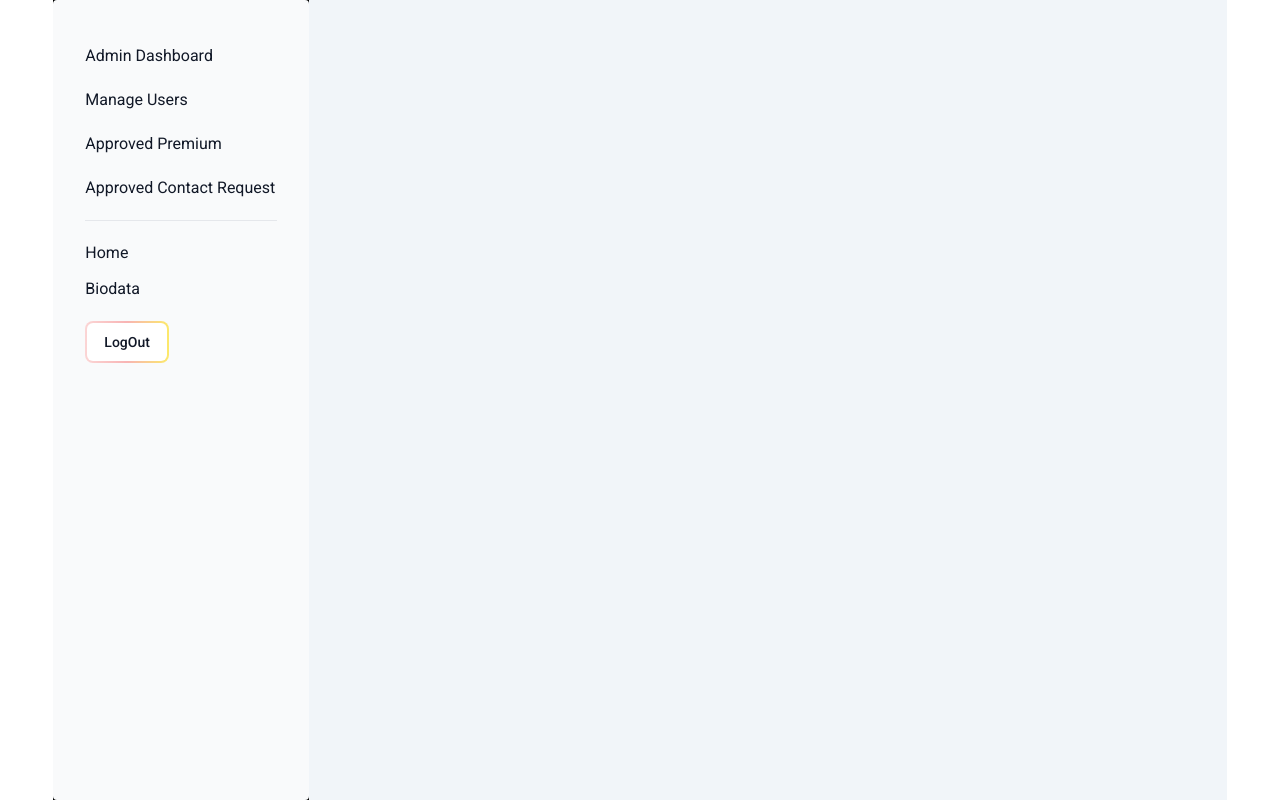
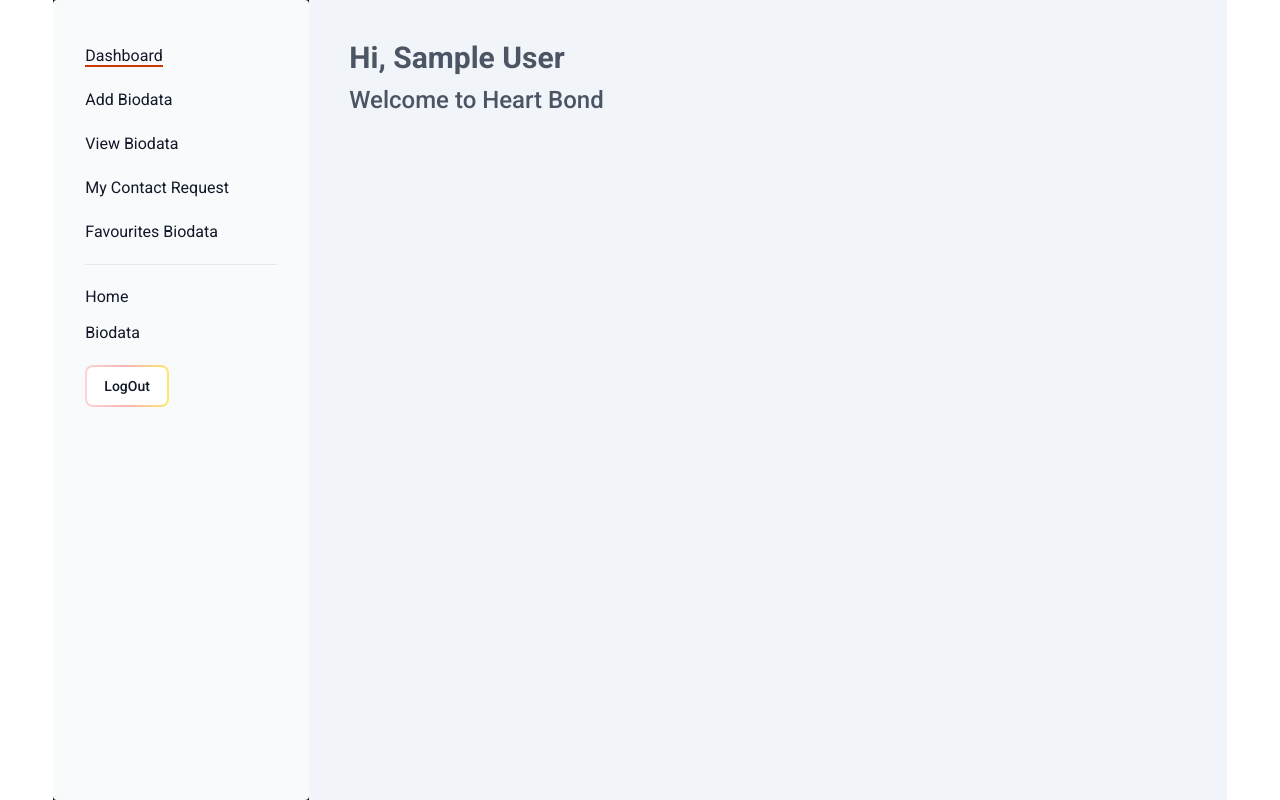
Before and after one commit to devmasud1/heart-bond-client, a React (Vite) app: page /dashboard in a window 1280 px wide. Built offline with nearby package versions, Linux system fonts and the light colour scheme; no server answers; sample sign-in values are in the browser's storage.

Commit message:
define admin routes

```diff
--- /dev/null
+++ b/src/hook/useAdmin.jsx
@@ -0,0 +1,18 @@
+import { useQuery } from "@tanstack/react-query";
+import useAuth from "./useAuth";
+import useAxiosSecure from "./useAxiosSecure";
+
+const useAdmin = () => {
+  const { user } = useAuth();
+  const axiosSecure = useAxiosSecure();
+
+  const { data: isAdmin, isPending: isAdminLoading } = useQuery({
+    queryKey: [user?.email, "isAdmin"],
+    queryFn: async () => {
+      const res = await axiosSecure.get(`/admin/${user?.email}`);
+      return res.data?.admin;
+    },
+  });
+  return [isAdmin, isAdminLoading];
+};
+export default useAdmin;
--- a/src/layout/DashBoardLayout.jsx
+++ b/src/layout/DashBoardLayout.jsx
@@ -2,9 +2,10 @@ import { Button, Sidebar } from "flowbite-react";
 import { NavLink,  Outlet, useNavigate } from "react-router-dom";
 import useAuth from './../hook/useAuth';
 import toast from "react-hot-toast";
+import useAdmin from "../hook/useAdmin";
 
 const DashboardLayout = () => {
-  const isAdmin = true;
+  const [isAdmin] = useAdmin();
    const {userSignOut} = useAuth();
    const navigate = useNavigate()
 
@@ -26,6 +27,20 @@ const DashboardLayout = () => {
     <>
       <li>
         <NavLink
+          to="/dashboard"
+          className={({ isActive, isPending }) =>
+            isPending
+              ? "pending"
+              : isActive
+              ? "border-b-2 border-orange-600"
+              : ""
+          }
+        >
+          Dashboard
+        </NavLink>
+      </li>
+      <li>
+        <NavLink
           to="/dashboard/edit-biodata"
           className={({ isActive, isPending }) =>
             isPending
@@ -35,7 +50,7 @@ const DashboardLayout = () => {
               : ""
           }
         >
-          Edit Biodata
+          Add Biodata
         </NavLink>
       </li>
 
@@ -91,7 +106,7 @@ const DashboardLayout = () => {
     <>
       <li>
         <NavLink
-          to="/dashboard/admin-dashboard"
+          to="/dashboard/admin"
           className={({ isActive, isPending }) =>
             isPending
               ? "pending"
--- /dev/null
+++ b/src/pages/Dashboard/Dashboard.jsx
@@ -0,0 +1,11 @@
+import useAuth from "../../hook/useAuth";
+
+const Dashboard = () => {
+    const {user} = useAuth();
+    return(
+        <div>
+             <h1 className="text-3xl font-semibold text-gray-600 mb-2">Hi, {user?.displayName}</h1>
+             <h2 className="text-2xl font-medium text-gray-600">Welcome to Heart Bond</h2>
+        </div>
+    )}
+export default Dashboard;
--- a/src/pages/Dashboard/User/EditBioData.jsx
+++ b/src/pages/Dashboard/User/EditBioData.jsx
@@ -103,7 +103,7 @@ const EditBioData = () => {
 
   return (
     <div>
-      <p className="text-xl mb-1"> Add Biodata:</p>
+     <h3 className="text-xl font-semibold mb-4">Add a Biotata: </h3>
 
       <div>
         <form onSubmit={handleAddBio} className="flex flex-col  gap-4">
--- a/src/pages/Dashboard/User/FavoritesBioData.jsx
+++ b/src/pages/Dashboard/User/FavoritesBioData.jsx
@@ -50,6 +50,7 @@ const FavoritesBioData = () => {
 
   return (
     <div>
+      <h3 className="text-xl font-semibold mb-4">Your Favorite Biotata: </h3>
       <div className="overflow-x-auto">
         <Table>
           <Table.Head>
--- a/src/pages/Dashboard/User/MyContactRequest.jsx
+++ b/src/pages/Dashboard/User/MyContactRequest.jsx
@@ -1,7 +1,7 @@
 const MyContactRequest = () => {
     return(
         <div>
-             <p> This is MyContactRequest section</p>
+             <h3 className="text-xl font-semibold mb-4">Your contact request: </h3><p> This is MyContactRequest section</p>
         </div>
     )}
 export default MyContactRequest;
--- /dev/null
+++ b/src/router/AdminRoutes.jsx
@@ -0,0 +1,23 @@
+
+
+import { Navigate, useLocation } from "react-router-dom";
+
+import LoadingSpinner from "../pages/LoadingSoinner/LoadingSpinner";
+import useAuth from "../hook/useAuth";
+import useAdmin from "../hook/useAdmin";
+
+const AdminRoutes = ({ children }) => {
+  const { loading, user } = useAuth();
+  const [isAdmin, isAdminLoading] = useAdmin();
+  const location = useLocation();
+
+  if (loading || isAdminLoading) {
+    return <LoadingSpinner />;
+  }
+
+  if (user && isAdmin) {
+    return children;
+  }
+  return <Navigate to="/" state={{ from: location }} replace />;
+};
+export default AdminRoutes;
--- a/src/router/Routes.jsx
+++ b/src/router/Routes.jsx
@@ -18,12 +18,15 @@ import ApprovedPremium from "../pages/Dashboard/Admin/ApprovedPremium";
 import ManageUser from "../pages/Dashboard/Admin/ManageUser";
 import AdminDashboard from "../pages/Dashboard/Admin/AdminDashboard";
 import ErrorPage from "../pages/ErrorPage/ErrorPage";
+import AdminRoutes from "./AdminRoutes";
+import Dashboard from "../pages/Dashboard/Dashboard";
+
 
 const Routes = createBrowserRouter([
   {
     path: "/",
     element: <MainLayout />,
-    errorElement: <ErrorPage/>,
+    errorElement: <ErrorPage />,
     children: [
       {
         path: "/",
@@ -78,8 +81,11 @@ const Routes = createBrowserRouter([
       </PrivateRoutes>
     ),
     children: [
-
       //normal user
+      {
+        path: "/dashboard",
+        element: <Dashboard />,
+      },
       {
         path: "edit-biodata",
         element: <EditBioData />,
@@ -98,21 +104,38 @@ const Routes = createBrowserRouter([
       },
 
       //admin
+
       {
-        path: "admin-dashboard",
-        element: <AdminDashboard />,
+        path: "/dashboard/admin",
+        element: (
+          <AdminRoutes>
+            <AdminDashboard />
+          </AdminRoutes>
+        ),
       },
       {
         path: "manage-users",
-        element: <ManageUser />,
+        element: (
+          <AdminRoutes>
+            <ManageUser />
+          </AdminRoutes>
+        ),
       },
       {
         path: "approved-premium",
-        element: <ApprovedPremium />,
+        element: (
+          <AdminRoutes>
+            <ApprovedPremium />
+          </AdminRoutes>
+        ),
       },
       {
         path: "approved-request",
-        element: <ApproveContactRequest />,
+        element: (
+          <AdminRoutes>
+            <ApproveContactRequest />
+          </AdminRoutes>
+        ),
       },
     ],
   },
```
